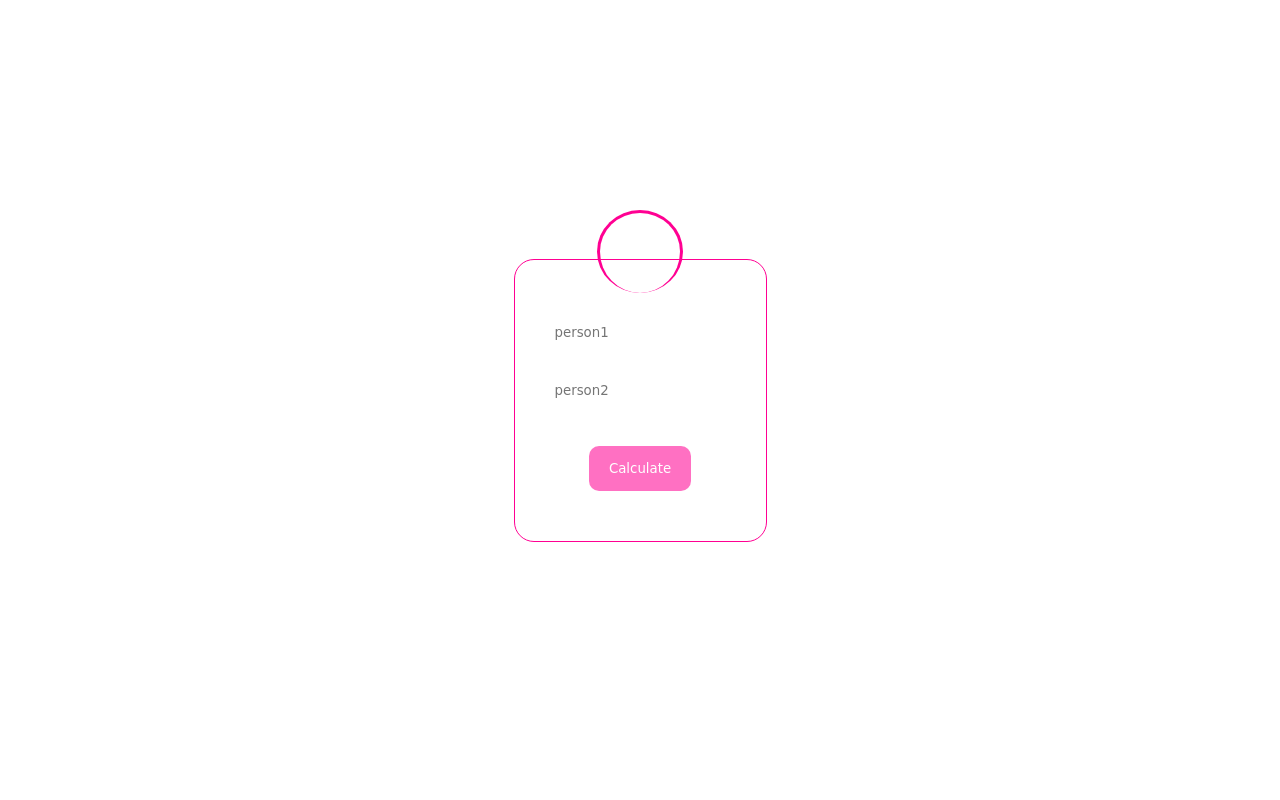
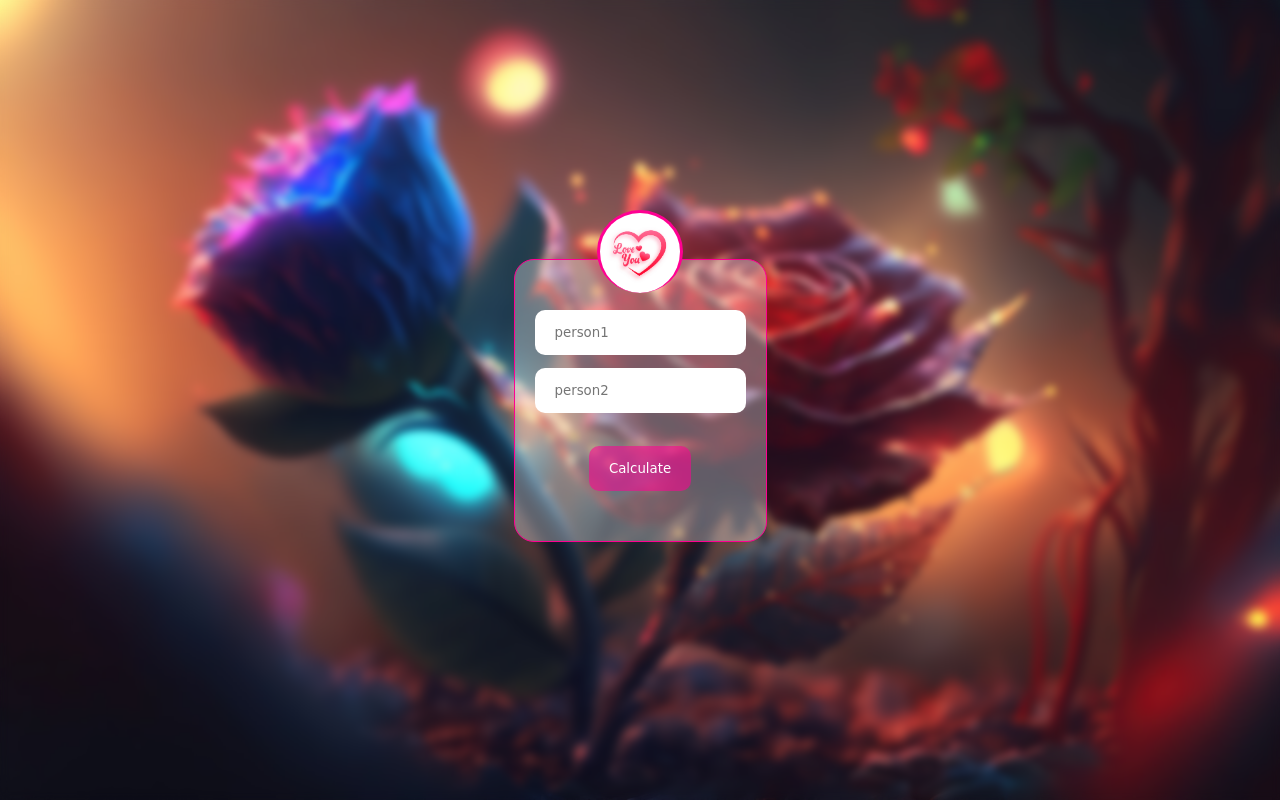
Before and after one commit to Jovit-Mathew236/LoveCalculator, a plain HTML site: page index.html in a window 1280 px wide. Drawn offline with Linux system fonts and the light colour scheme; the site is published under a folder, as on GitHub Pages, so addresses that start at the root find nothing; a web font is replaced by a local one.

Commit message:
Update styles.css

```diff
--- a/styles.css
+++ b/styles.css
@@ -8,7 +8,7 @@
 body {
     width: 100vw;
     height: 100dvh;
-    background-image: url(/images/bg1.jpg);
+    background-image: url(./images/bg1.jpg);
     background-size: cover;
     background-repeat: no-repeat;
     background-position: center;
@@ -39,7 +39,7 @@ body section form .love {
     position: absolute;
     top: -50px;
     color: #ff0092;
-    background: url(/images/love.jpg);
+    background: url(./images/love.jpg);
     background-size: cover;
     border-radius: 50%;
     height: 80px;
```
